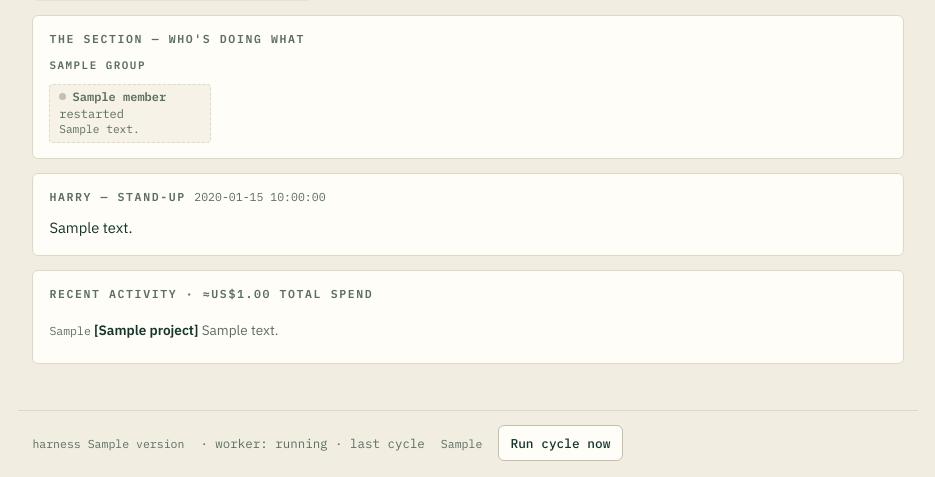
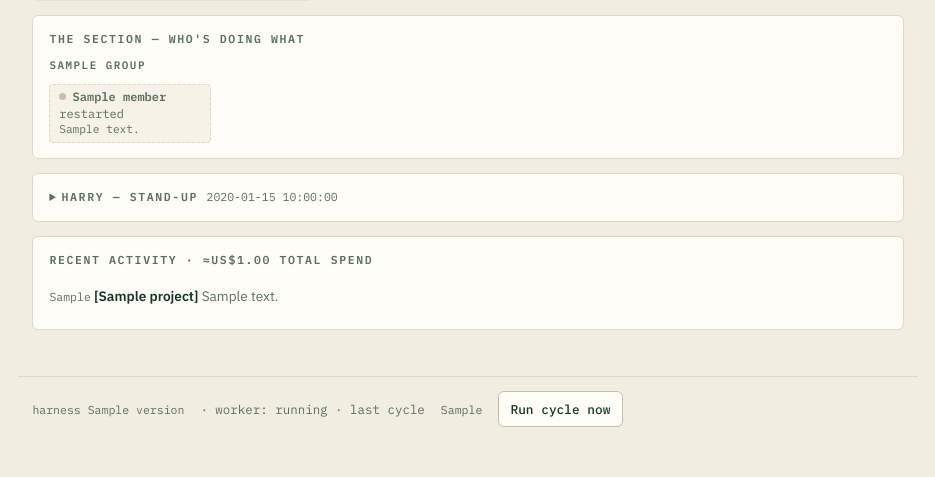
Before and after one commit to dannymcc/harness, a FastAPI app: template harness/web/templates/overview.html in a window 1280 px wide. Shown: the part 716-1193 px from the top of the page, without its empty margins (172-1107 px from the left). After the commit the page ends 1143 px from the top, so only its background shows below. Run offline with FastAPI, Linux system fonts and the light colour scheme; the template is opened without the code that fills it: most values are stand-ins (such as "Sample title", 1, 10 or a date in 2020).

Commit message:
feat: fold the stand-up on the overview into a closed disclosure
The "Harry — stand-up" card rendered its whole markdown inline between
the roster and recent activity, repeating what the roster and event log
already show and pushing the activity feed below the fold.

It becomes a `<details class="card">`, closed by default, summarised as
"Harry — stand-up <timestamp>". The prose is still the only place
blockers are written up in full, so it stays reachable — just not open.
No persistence of the open state; opening it is a per-visit action.

Also drops `harry_report=db.latest_report("cto")` from the project
route: it was passed to project.html but never referenced there. The
per-project `harry_line` is untouched. Nothing changes server-side. (#24)

```diff
--- a/harness/web/app.py
+++ b/harness/web/app.py
@@ -307,7 +307,6 @@ def project_page(request: Request, name: str):
     return render(
         request, "project.html", p=p, items=items, board=board,
         harry_line=db.latest_report("harry", name),
-        harry_report=db.latest_report("cto"),
         roster=_agent_roster(p, runs),
         waiting=[i for i in items if i["status"] == "waiting_human"
                  and i["gh_state"] == "open"],
--- a/harness/web/static/style.css
+++ b/harness/web/static/style.css
@@ -464,6 +464,14 @@ a.agent-chip:hover { border-color: var(--accent); text-decoration: none; }
 .compose select { flex: 0 1 auto; }
 .compose input { flex: 1 1 200px; }
 
+/* A card that folds away: the stand-up is worth keeping but not worth the
+   room it took, so it opens on a click and stays shut on load. */
+details.card > summary {
+  font: 600 .72rem/1.4 var(--mono); text-transform: uppercase;
+  letter-spacing: .14em; color: var(--dim); cursor: pointer;
+}
+details.card[open] > summary { margin-bottom: .7rem; }
+
 .question details.override { margin-top: .2rem; }
 .question details.override summary { font-size: .8rem; color: var(--dim); cursor: pointer; }
 .question details.override[open] summary { margin-bottom: .4rem; }
--- a/harness/web/templates/overview.html
+++ b/harness/web/templates/overview.html
@@ -149,10 +149,10 @@
 </section>
 
 {% if cto_report %}
-<section class="card">
-  <h2>Harry — stand-up <span class="ts">{{ cto_report.created_at }}</span></h2>
+<details class="card">
+  <summary>Harry — stand-up <span class="ts">{{ cto_report.created_at }}</span></summary>
   <div class="md">{{ cto_report.content }}</div>
-</section>
+</details>
 {% endif %}
 
 <section class="card">
```
Also changed, not shown: tests/test_web.py (+23 -0 lines).
